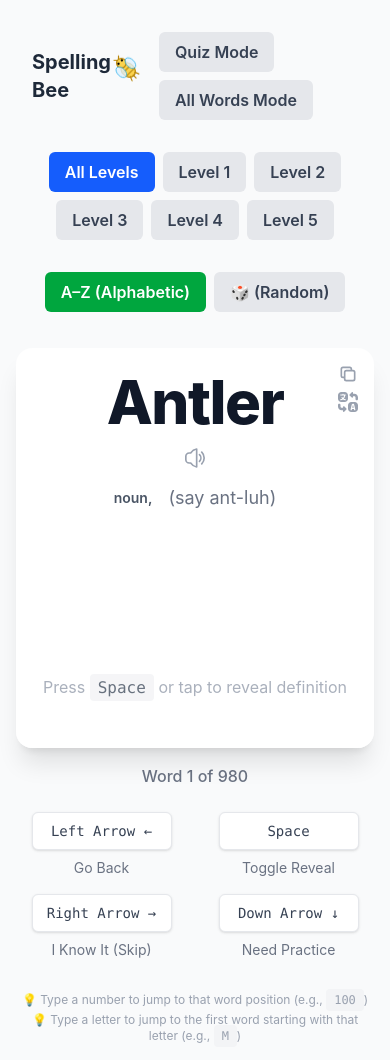
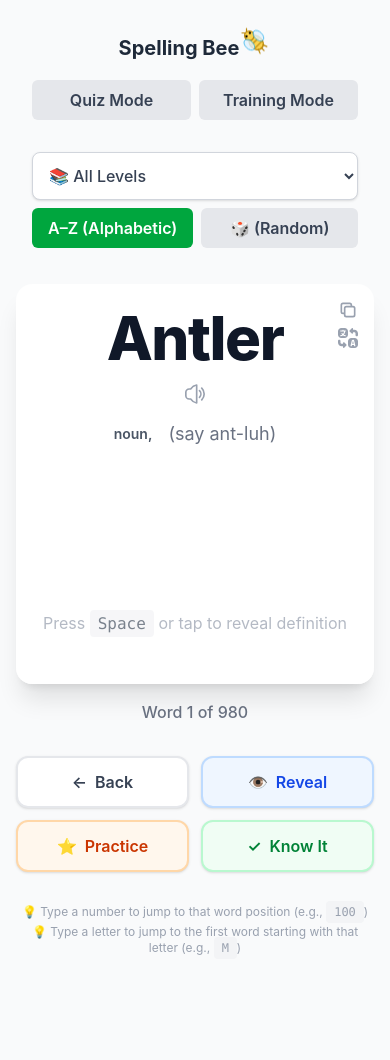
Before and after one commit to yuliuftd/SpellingBee, a React (Vite) app: page / in a window 390 px wide. After the commit the page ends 972 px from the top, so only its background shows below. Built offline with nearby package versions, Linux system fonts and the light colour scheme.

Commit message:
update mobile layout

```diff
--- a/src/App.tsx
+++ b/src/App.tsx
@@ -304,6 +304,7 @@ function App() {
       console.error("Translation failed:", error);
     } finally {
       setTranslating(false);
+      setTimeout(() => setTranslatedWord(null), 5000); // Auto-hide translation after 5 seconds
     }
   };
 
@@ -363,17 +364,17 @@ function App() {
 
   return (
     <div className="min-h-screen flex flex-col items-center justify-center p-4">
-      <header className="w-full p-4 flex flex-row justify-between items-center max-w-4xl gap-4">
+      <header className="w-full p-4 flex flex-col sm:flex-row justify-between items-center max-w-4xl gap-4">
         <div className="flex items-center gap-0">
           <h1 className="text-xl sm:text-2xl font-bold text-gray-800">
             Spelling Bee
           </h1>
           <BeeIcon size="md" floating={true} rotation={315} />
         </div>
-        <div className="flex gap-2 flex-wrap">
+        <div className="flex gap-2 w-full sm:w-auto justify-center flex-wrap">
           <button
             onClick={() => setQuizMode(!quizMode)}
-            className={`px-4 py-2 rounded-md font-semibold transition-colors ${
+            className={`flex-1 sm:flex-none px-4 py-2 rounded-md font-semibold transition-colors whitespace-nowrap ${
               quizMode
                 ? "bg-orange-600 text-white hover:bg-orange-700"
                 : "bg-gray-200 text-gray-700 hover:bg-gray-300"
@@ -383,20 +384,33 @@ function App() {
           </button>
           <button
             onClick={toggleReviewMode}
-            className={`px-4 py-2 rounded-md font-semibold transition-colors ${
+            className={`flex-1 sm:flex-none px-4 py-2 rounded-md font-semibold transition-colors whitespace-nowrap ${
               reviewMode
                 ? "bg-indigo-600 text-white hover:bg-indigo-700"
                 : "bg-gray-200 text-gray-700 hover:bg-gray-300"
             }`}
           >
-            {reviewMode ? "Review Mode (Active)" : "All Words Mode"}
+            {reviewMode ? "Review Mode" : "Training Mode"}
           </button>
         </div>
       </header>
 
       {/* Level Tabs */}
       {!reviewMode && !quizMode && (
-        <div className="w-full p-4 flex justify-center gap-2 flex-wrap max-w-4xl">
+        <div className="w-full px-4 pt-4 pb-2 max-w-4xl">
+          <div className="sm:hidden w-full">
+            <select
+              value={selectedLevel === null ? "all" : selectedLevel}
+              onChange={(e) => handleLevelSelect(e.target.value === "all" ? null : Number(e.target.value))}
+              className="w-full p-3 bg-white border border-gray-300 rounded-lg shadow-sm focus:outline-none focus:ring-2 focus:ring-blue-500 font-medium text-gray-700"
+            >
+              <option value="all">📚 All Levels</option>
+              {uniqueLevels.map((level) => (
+                <option key={level} value={level || 1}>⭐ Level {level || 1}</option>
+              ))}
+            </select>
+          </div>
+          <div className="hidden sm:flex justify-center gap-2 flex-wrap">
             <button
               onClick={() => handleLevelSelect(null)}
               className={`px-4 py-2 rounded-md font-semibold transition-colors ${
@@ -421,18 +435,19 @@ function App() {
               </button>
             ))}
           </div>
+        </div>
       )}
 
       {/* Alphabetic / Random Mode Toggle */}
       {!reviewMode && !quizMode && (
-        <div className="w-full p-4 flex justify-center gap-2 flex-wrap max-w-4xl">
+        <div className="w-full px-4 pb-4 flex justify-center gap-2 flex-wrap max-w-4xl">
           <button
             onClick={() => {
               setRandomMode(false);
               setCurrentIndex(0);
               setCompleted(false);
             }}
-            className={`px-4 py-2 rounded-md font-semibold transition-colors ${
+            className={`flex-1 sm:flex-none px-4 py-2 rounded-md font-semibold transition-colors whitespace-nowrap ${
               !randomMode
                 ? "bg-green-600 text-white"
                 : "bg-gray-200 text-gray-700 hover:bg-gray-300"
@@ -446,7 +461,7 @@ function App() {
               setCurrentIndex(0);
               setCompleted(false);
             }}
-            className={`px-4 py-2 rounded-md font-semibold transition-colors ${
+            className={`flex-1 sm:flex-none px-4 py-2 rounded-md font-semibold transition-colors whitespace-nowrap ${
               randomMode
                 ? "bg-purple-600 text-white"
                 : "bg-gray-200 text-gray-700 hover:bg-gray-300"
@@ -516,7 +531,7 @@ function App() {
                   onClick={toggleReviewMode}
                   className="mt-8 px-6 py-3 bg-gray-200 hover:bg-gray-300 text-gray-800 rounded-lg font-semibold transition-colors w-full sm:w-auto"
                 >
-                  Back to All Words
+                  Back to Training Mode
                 </button>
               </div>
             ) : (
--- a/src/components/Instructions.tsx
+++ b/src/components/Instructions.tsx
@@ -12,7 +12,35 @@ export default function Instructions({
   handleUnknown: () => void;
 }) {
   return (
-    <div className="mt-6 sm:mt-12 grid grid-cols-2 sm:flex sm:justify-center gap-4 sm:gap-6 text-sm text-gray-500">
+    <>
+      <div className="mt-8 grid grid-cols-2 gap-3 sm:hidden">
+        <button
+          onClick={() => handlePrevious()}
+          className="bg-white border-2 border-gray-200 text-gray-700 py-3 rounded-xl font-semibold shadow-sm active:bg-gray-50 flex items-center justify-center gap-2"
+        >
+          <span>←</span> Back
+        </button>
+        <button
+          onClick={() => setShowDefinition((prev) => !prev)}
+          className="bg-blue-50 border-2 border-blue-200 text-blue-700 py-3 rounded-xl font-semibold shadow-sm active:bg-blue-100 flex items-center justify-center gap-2"
+        >
+          <span>👁️</span> Reveal
+        </button>
+        <button
+          onClick={() => handleUnknown()}
+          className="bg-orange-50 border-2 border-orange-200 text-orange-700 py-3 rounded-xl font-semibold shadow-sm active:bg-orange-100 flex items-center justify-center gap-2"
+        >
+          <span>⭐</span> Practice
+        </button>
+        <button
+          onClick={() => handleKnown()}
+          className="bg-green-50 border-2 border-green-200 text-green-700 py-3 rounded-xl font-semibold shadow-sm active:bg-green-100 flex items-center justify-center gap-2"
+        >
+          <span>✓</span> Know It
+        </button>
+      </div>
+
+      <div className="hidden mt-12 sm:flex sm:justify-center gap-6 text-sm text-gray-500">
         <div
           onClick={() => handlePrevious()}
           className="flex flex-col items-center cursor-pointer hover:text-gray-700 transition-colors"
@@ -50,5 +78,6 @@ export default function Instructions({
           <span>Need Practice</span>
         </div>
       </div>
+    </>
   );
 }
--- a/src/components/Quiz.tsx
+++ b/src/components/Quiz.tsx
@@ -107,7 +107,20 @@ export default function Quiz({ words, uniqueLevels, onExit, handleSpeak }: QuizP
       <div className="bg-white rounded-2xl shadow-xl p-12 space-y-6">
         <h2 className="text-3xl font-bold text-orange-600 mb-8">Quiz Mode 📝</h2>
         <p className="text-gray-600 text-lg mb-6">Select a level to start a 10-question spelling quiz:</p>
-        <div className="flex flex-wrap justify-center gap-3">
+        <div className="sm:hidden w-full">
+          <select
+            defaultValue=""
+            onChange={(e) => startQuiz(e.target.value === "all" ? null : Number(e.target.value))}
+            className="w-full p-4 bg-gray-50 border-2 border-gray-200 rounded-xl font-semibold text-gray-700 focus:outline-none focus:border-orange-500 shadow-sm"
+          >
+            <option value="" disabled>Select a level...</option>
+            <option value="all">All Levels</option>
+            {uniqueLevels.map((level) => (
+              <option key={level} value={level || 1}>Level {level || 1}</option>
+            ))}
+          </select>
+        </div>
+        <div className="hidden sm:flex flex-wrap justify-center gap-3">
           <button
             onClick={() => startQuiz(null)}
             className="px-6 py-3 bg-blue-600 hover:bg-blue-700 text-white rounded-lg font-semibold transition-colors"
@@ -250,13 +263,13 @@ export default function Quiz({ words, uniqueLevels, onExit, handleSpeak }: QuizP
         <div className="flex flex-col sm:flex-row gap-4 justify-center mt-8">
           <button
             onClick={() => startQuiz(quizLevel)}
-            className="px-6 py-3 bg-orange-600 hover:bg-orange-700 text-white rounded-lg font-semibold transition-colors"
+            className="w-full sm:w-auto px-6 py-3 bg-orange-600 hover:bg-orange-700 text-white rounded-lg font-semibold transition-colors"
           >
             Try Again
           </button>
           <button
             onClick={resetQuiz}
-            className="px-6 py-3 bg-gray-200 hover:bg-gray-300 text-gray-800 rounded-lg font-semibold transition-colors"
+            className="w-full sm:w-auto px-6 py-3 bg-gray-200 hover:bg-gray-300 text-gray-800 rounded-lg font-semibold transition-colors"
           >
             Exit Quiz
           </button>
```
Lines whose indentation alone changed are shown as unchanged.
